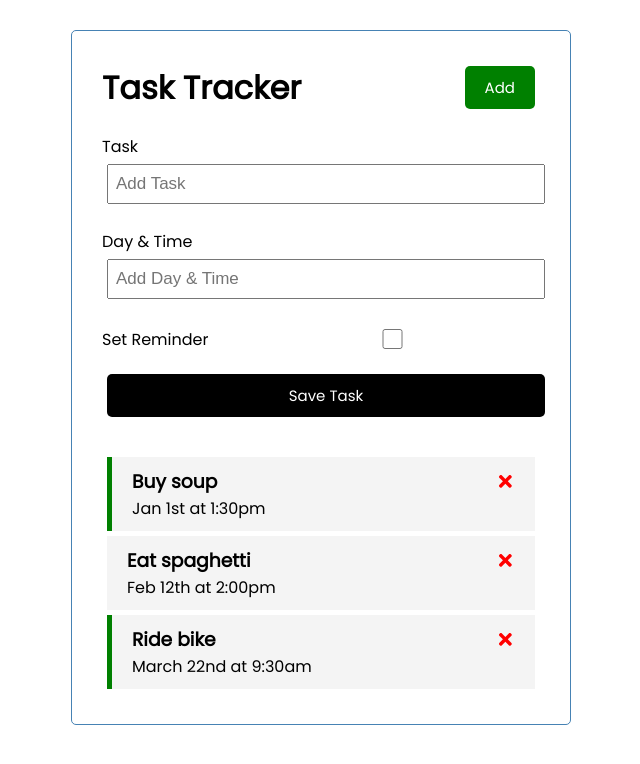
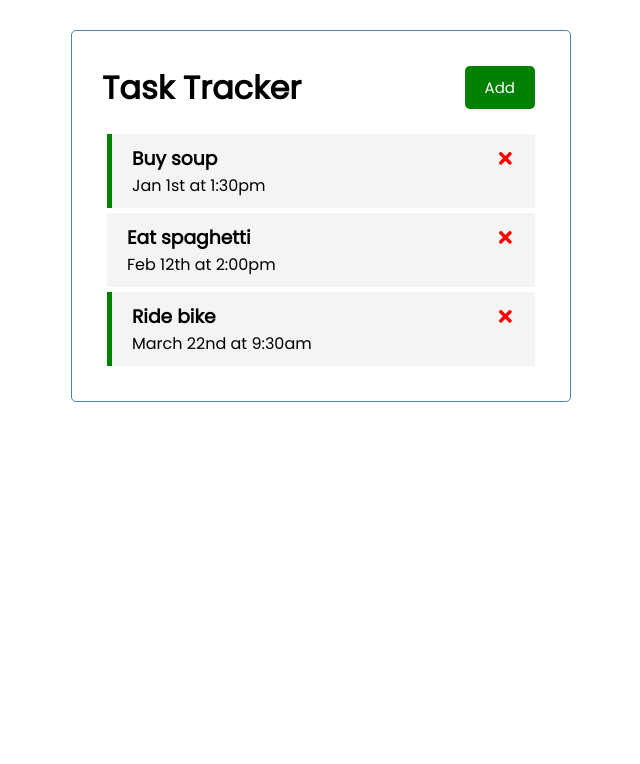
Before and after one commit to s-palmer/react-task-tracker, a React (Create React App) app: page / in a window 1280 px wide. Shown: the top 764 px of the page, without its empty margins (319-959 px from the left). Built offline with nearby package versions, Linux system fonts and the light colour scheme.

Commit message:
Hide / Show add task button

```diff
--- a/src/App.js
+++ b/src/App.js
@@ -7,6 +7,8 @@
 
 
 const App = () => {
+  const [showAddTask, setShowAddTask] = useState(false)
+
   const [tasks, setTasks] = useState([
     {
       id: 1,
@@ -28,6 +30,14 @@
     },
   ])
 
+  // Add Task
+
+  const addTask = (task) => {
+    const id = Math.floor(Math.random() * 10000) + 1
+    const newTask = { id, ...task }
+    setTasks([...tasks, newTask])
+  }
+
   // Delete Task
 
   const deleteTask = (id) => {
@@ -42,8 +52,8 @@
 
   return (
     <div className="container">
-      <Header />
-      <AddTask />
+      <Header onAdd={() => setShowAddTask(!showAddTask)} showAdd={showAddTask} />
+      {showAddTask && <AddTask onAdd={addTask} />}
       {tasks.length > 0 ? <Tasks tasks={tasks} onDelete={deleteTask} onToggle={toggleReminder}/> : 'You have no tasks'}
     </div>
   );
--- a/src/components/AddTask.js
+++ b/src/components/AddTask.js
@@ -1,12 +1,27 @@
 import { useState } from 'react'
 
-const AddTask = () => {
-  const [text, setText] = useState('')
-  const [day, setDay] = useState('')
-  const [reminder, setReminder] = useState('false')
+const AddTask = ({ onAdd }) => {
+  const [text, setText] = useState('');
+  const [day, setDay] = useState('');
+  const [reminder, setReminder] = useState(false);
+
+  const onSubmit = (event) => {
+    event.preventDefault()
+
+    if (!text) {
+      alert('Please add a task')
+      return
+    }
+
+    onAdd( { text, day, reminder } )
+
+    setText('')
+    setDay('')
+    setReminder(false)
+  };
 
   return (
-    <form className="add-form">
+    <form className="add-form" onSubmit={onSubmit}>
       <div className="form-control">
         <label>Task</label>
         <input type="text" placeholder='Add Task' value={text} onChange={(e) => setText(e.target.value)}/>
@@ -17,7 +32,7 @@
       </div>
       <div className="form-control form-control-check">
         <label>Set Reminder</label>
-        <input type="checkbox" value={reminder} onChange={(e) => setReminder(e.currentTarget.checked)}/>
+        <input type="checkbox" checked={reminder} value={reminder} onChange={(e) => setReminder(e.currentTarget.checked)}/>
       </div>
 
       <input type="submit" className="btn btn-block" value='Save Task' />
--- a/src/components/Header.js
+++ b/src/components/Header.js
@@ -1,16 +1,14 @@
 import PropTypes from 'prop-types'
 import Button from './Button'
 
-const Header = ({ title }) => {
-  const onClick = () => {
-    console.log('Click')
-  }
+const Header = ({ title, onAdd, showAdd }) => {
+
 
   return (
     <div>
       <header className="header">
         <h1>{title}</h1>
-        <Button color='green' text='Add' onClick= {onClick} />
+        <Button color={showAdd ? 'red' : 'green'} text={showAdd ? 'Close' : 'Add'} onClick={onAdd} />
       </header>
     </div>
   )
```
